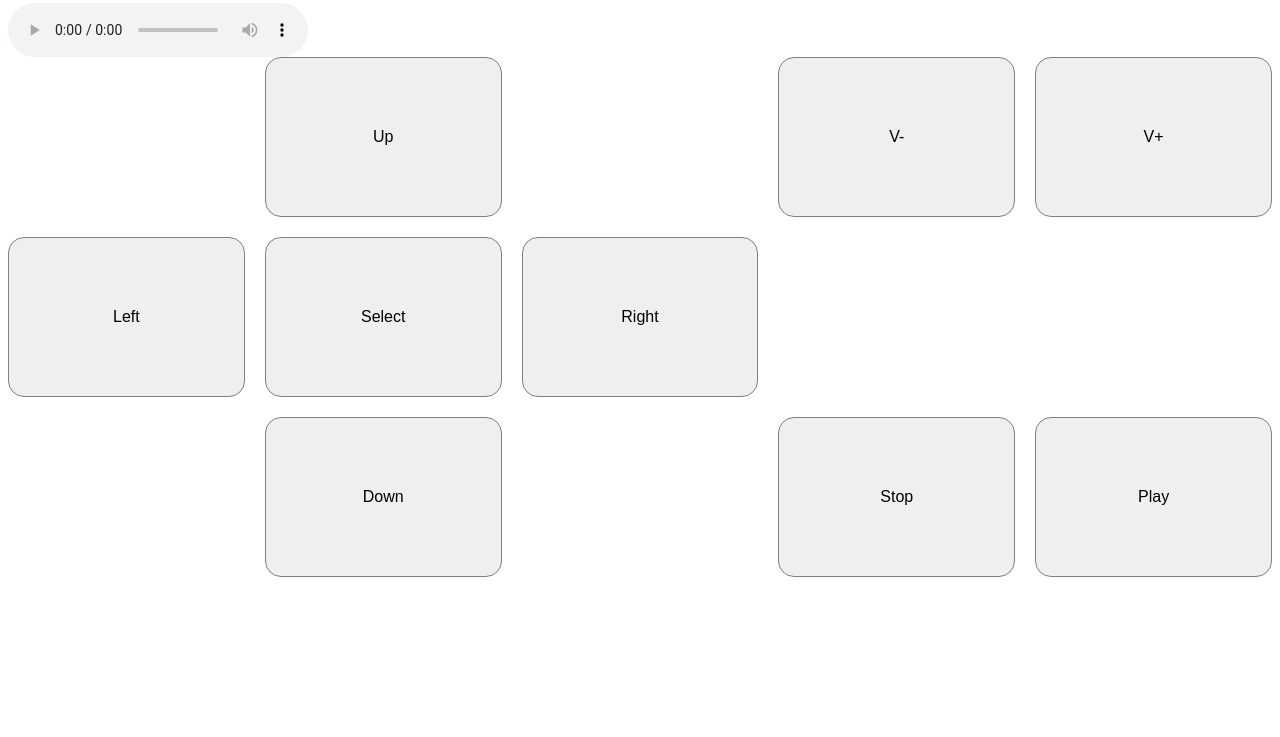
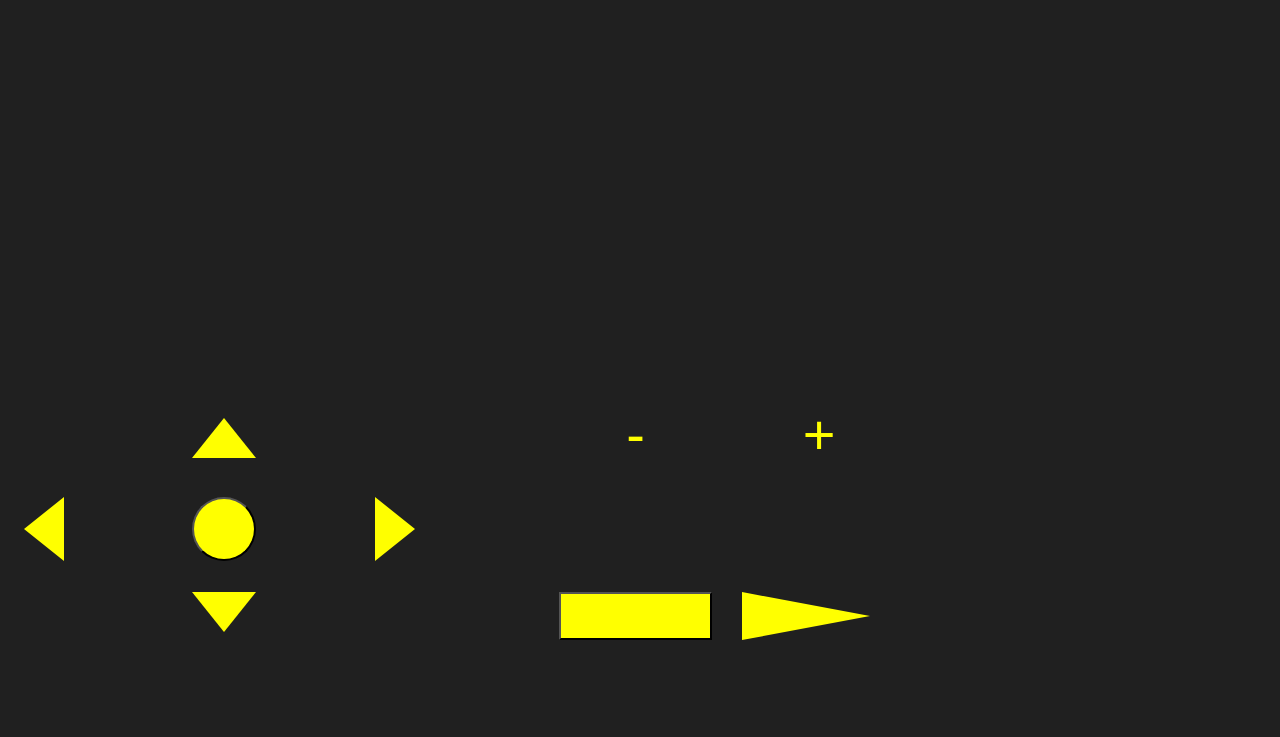
Before and after one commit to oswalde-p/media-control-server, a website: page src/public/index.html in a window 1280 px wide. Shown: the part 63-800 px from the top of the page. Drawn offline with Linux system fonts and the light colour scheme.

Commit message:
Style buttons a bit

```diff
--- a/src/public/index.css
+++ b/src/public/index.css
@@ -1,64 +1,135 @@
+body {
+  background-color: #202020;
+}
 h1 {
-  color: blue;
+  color: rgb(107, 206, 252);
+  font-family: 'Gill Sans', 'Gill Sans MT', Calibri, 'Trebuchet MS', sans-serif;
+  font-style: italic;
+}
+
+audio {
+  display: none;
 }
 
 #controls {
+  bottom: 10vh;
   display: grid;
-  grid-column-gap: 20px;
-  grid-row-gap: 20px;
+  grid-column-gap: 30px;
+  grid-row-gap: 30px;
   grid-template-columns: repeat(5, 1fr);
   grid-template-rows: repeat(3, 1fr);
+  position: absolute;
 }
 
 #controls > button {
-  border: 1px solid gray;
-  border-radius: 1em;
+  /* border: 1px solid gray; */
+  background-color: #202020;
+  color: transparent;
   display: block;
-  height: 20vh;
+  padding: 0;
   font-size: 1em;
 }
 
 #button-play {
+  border-left: 10vw solid yellow;
+  border-right: 0;
+  border-bottom: 3vh solid transparent;
+  border-top:  3vh solid transparent;
   grid-column: 5;
   grid-row: 3;
+  height: 0;
+  width: 0;
+}
+
+#button-play.paused {
+  border-left: 4vw solid yellow;
+  border-right: 4vw solid yellow;
+  border-bottom: 0;
+  border-top:  0;
+  height: 6vh;
+  margin-right: 0.5em;
+  width: 10vw;
 }
 
 #button-stop {
+  background-color: yellow !important;
+  height: 6vh;
   grid-column: 4;
   grid-row: 3;
+  width: 12vw;
 }
 
 #button-volume-up {
+  border: none;
+  color: yellow !important;
+  font-size: 3.5em !important;
   grid-column: 5;
   grid-row: 1;
 }
 
 #button-volume-down {
+  border: none;
+  color: yellow !important;
+  font-size: 3.5em !important;
   grid-column: 4;
   grid-row: 1;
 }
 
 #button-up {
+  border-left: 2em solid transparent;
+  border-right: 2em solid transparent;
+  border-bottom: 2.5em solid yellow;
+  border-top: 0;
   grid-column: 2;
   grid-row: 1;
+  height: 0;
+  margin-top: 1em;
+  width: 0;
 }
 
+
 #button-down {
+  border-left: 2em solid transparent;
+  border-right: 2em solid transparent;
+  border-bottom: 0;
+  border-top:  2.5em solid yellow;
   grid-column: 2;
   grid-row: 3;
+  height: 0;
+  margin-bottom: 1em;
+  width: 0;
 }
 
 #button-left {
+  border-left: 0;
+  border-right: 2.5em solid yellow;
+  border-bottom: 2em solid transparent;
+  border-top:  2em solid transparent;
   grid-column: 1;
   grid-row: 2;
+  height: 0;
+  margin-left: 1em;
+  width: 0;
 }
 
 #button-right {
+  border-left: 2.5em solid yellow;
+  border-right: 0;
+  border-bottom: 2em solid transparent;
+  border-top:  2em solid transparent;
   grid-column: 3;
   grid-row: 2;
+  height: 0;
+  margin-right: 1em;
+  width: 0;
 }
 
 #button-select {
+  background-color: yellow !important;
+  color: yellow;
+  border-radius: 50%;
+  height: 4em;
   grid-column: 2;
   grid-row: 2;
+  width: 4em;
 }
--- a/src/public/index.html
+++ b/src/public/index.html
@@ -1,9 +1,10 @@
 <html>
   <head>
+    <meta name="viewport" content="width=device-width, initial-scale=1.0, maximum-scale=1.0, user-scalable=no" />
     <link rel="stylesheet" type="text/css" href="index.css"></style>
   </head>
   <body>
-    <h1>Media controls</h1>
+    <h1>R*Moat</h1>
   </body>
   <audio controls>
     <source src="silence-1h.mp3" type="audio/mp3"/>
@@ -17,8 +18,8 @@
     <button id="button-left">Left</button>
     <button id="button-right">Right</button>
     <button id="button-select">Select</button>
-    <button id="button-volume-up">V+</button>
-    <button id="button-volume-down">V-</button>
+    <button id="button-volume-up">+</button>
+    <button id="button-volume-down">-</button>
 
   </div>
   <script src="index.js"></script>
--- a/src/public/index.js
+++ b/src/public/index.js
@@ -57,6 +57,7 @@ function play() {
   sendToServer('space')
   isAudioPlaying = true
   playButton.innerHTML = 'Pause'
+  playButton.classList.remove('paused')
 }
 
 function pause() {
@@ -64,6 +65,7 @@ function pause() {
   sendToServer('space')
   isAudioPlaying = false
   playButton.innerHTML = 'Play'
+  playButton.classList.add('paused')
 }
 
 function stop() {
```
